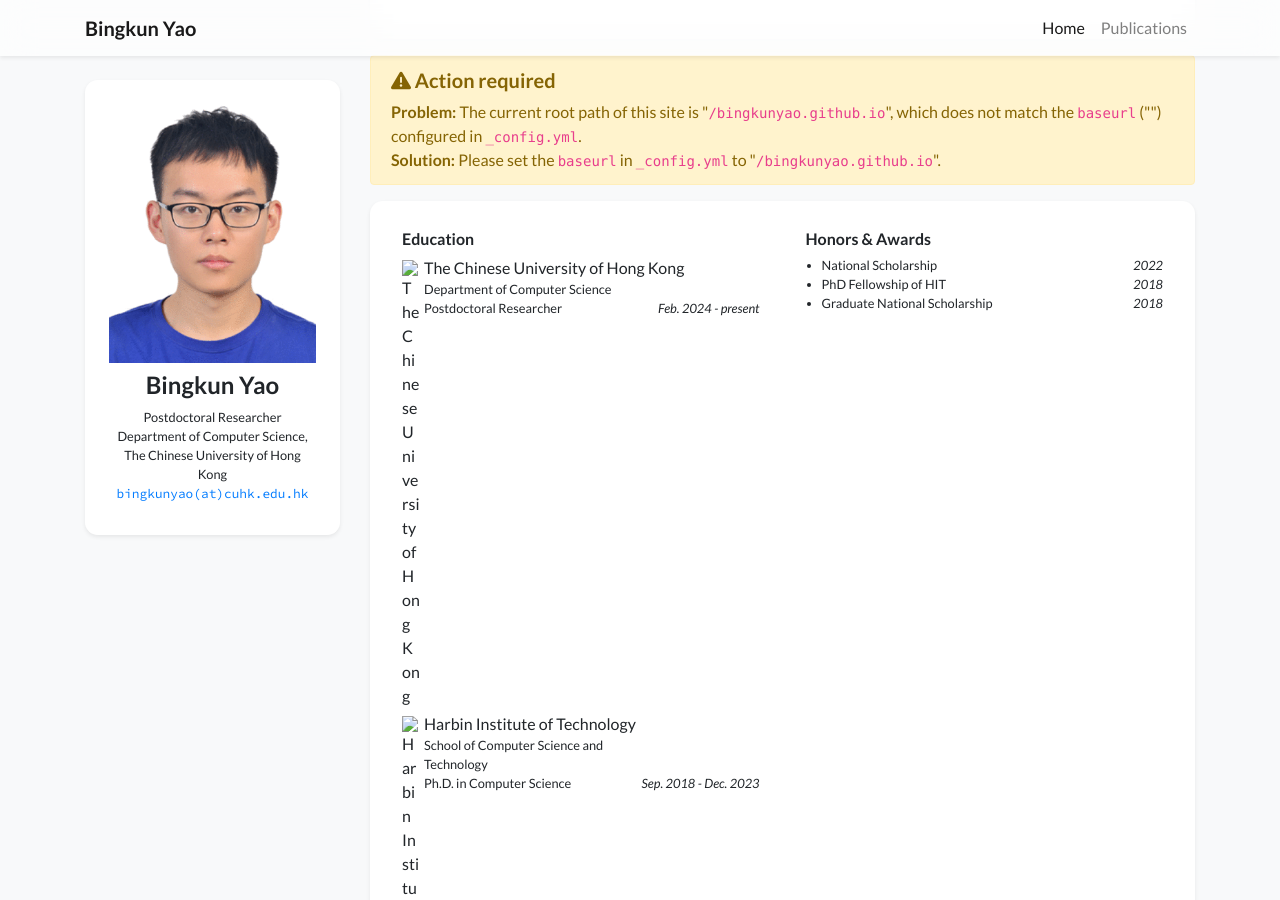
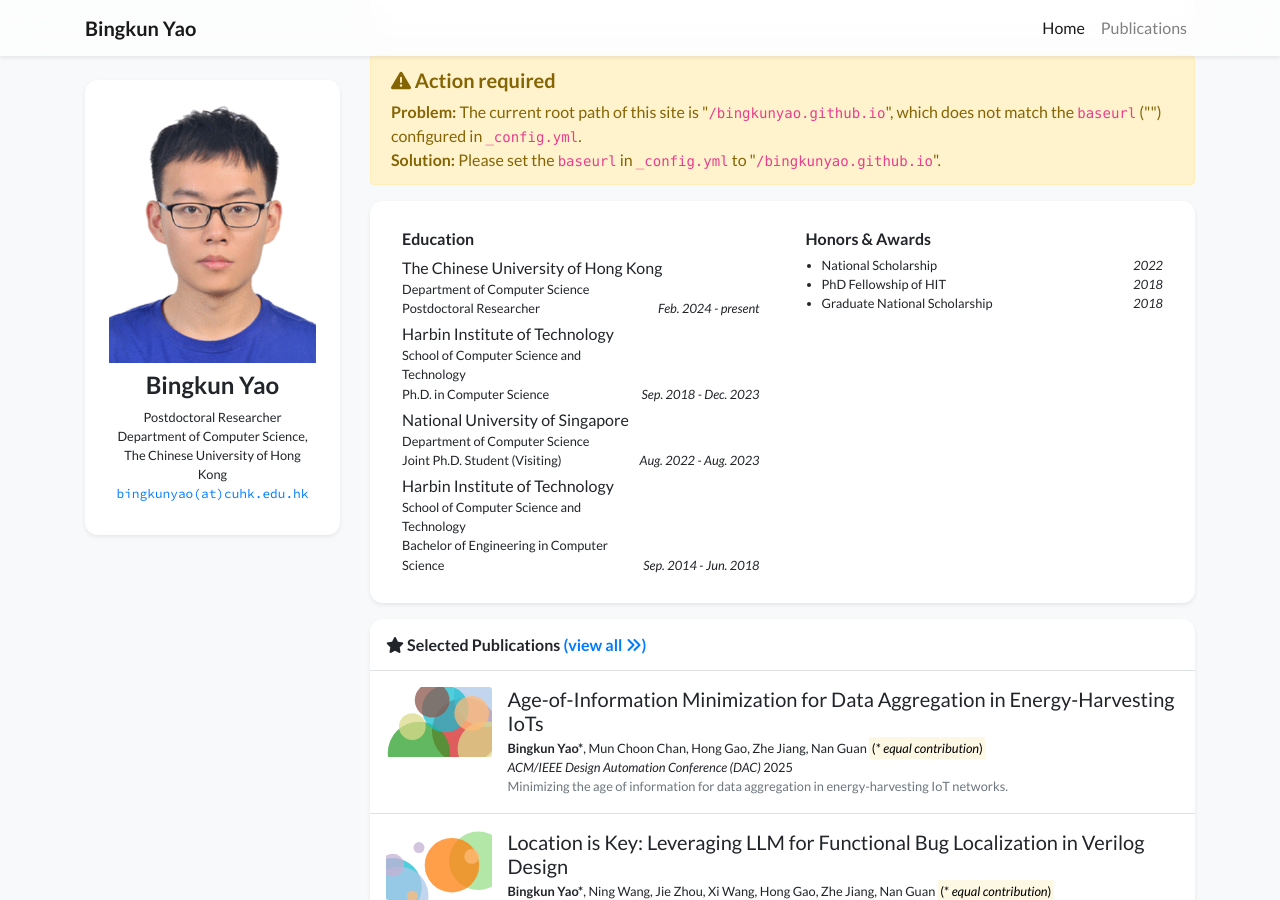
Before and after one commit to bingkunyao/bingkunyao.github.io, a Jekyll site: the page built from index.html, in a window 1280 px wide and 900 px high, scrolled down 379 px. Built offline with Jekyll 4.4.1, drawn with Linux system fonts in a browser that asks for light colours; nearby versions of some CDN libraries; a style sheet for code colours, icons or effects is not loaded.

Commit message:
Hide broken logo placeholders in Education/Experience
The template rendered an <img> for every entry even when the logo field
was empty, producing broken-image icons and disrupting the layout.
Skip the img entirely when no logo is configured.

Co-Authored-By: Claude Opus 4.6 <noreply@anthropic.com>

```diff
--- a/_includes/widgets/experience_card.html
+++ b/_includes/widgets/experience_card.html
@@ -10,7 +10,9 @@
                             <ul class="list-unstyled mb-1">
                                 {% for item in site.data.profile.education %}
                                 <li class="media mb-1">
+                                    {% if item.logo %}
                                     <img src="{{ item.logo | relative_url }}" alt="{{ item.name }}" style="width: 18px;" class="mr-1 mt-1">
+                                    {% endif %}
                                     <div class="media-body">
                                         <div>{{ item.name }}</div>
                                         <div class="small">{{ item.dept }}</div>
@@ -33,7 +35,9 @@
                             <ul class="list-unstyled mb-1">
                                 {% for item in site.data.profile.experience %}
                                 <li class="media mb-1">
+                                    {% if item.logo %}
                                     <img src="{{ item.logo | relative_url }}" alt="{{ item.name }}" style="width: 18px;" class="mr-1 mt-1">
+                                    {% endif %}
                                     <div class="media-body">
                                         <div>{{ item.name }}</div>
                                         <div class="small">{{ item.dept }}</div>
```
